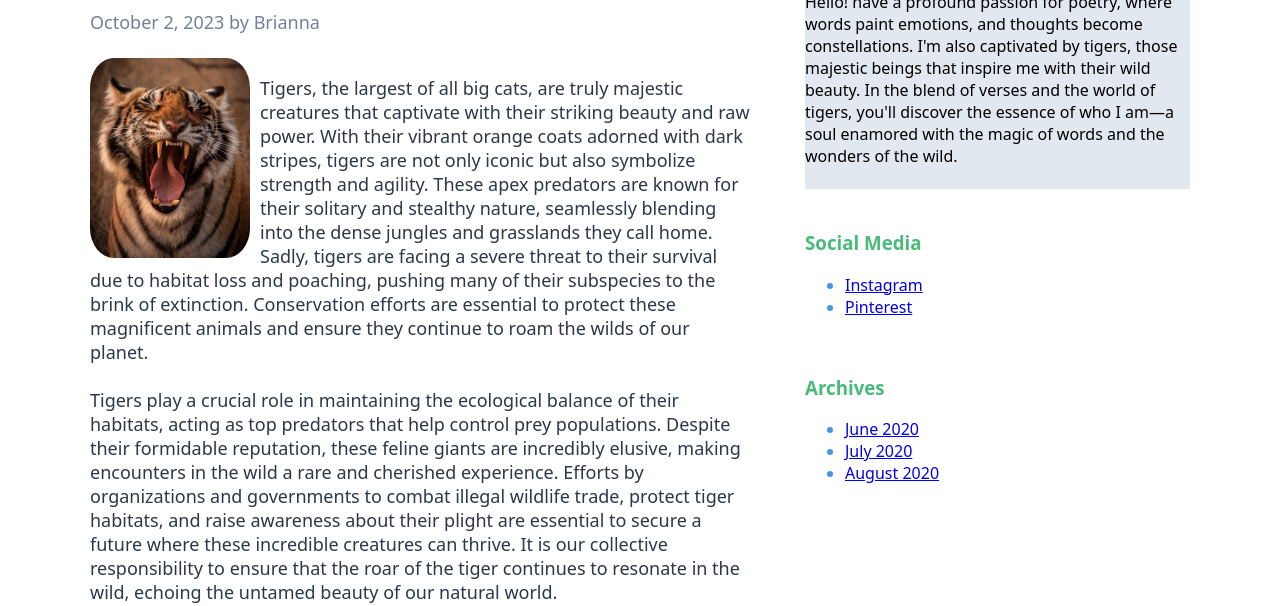
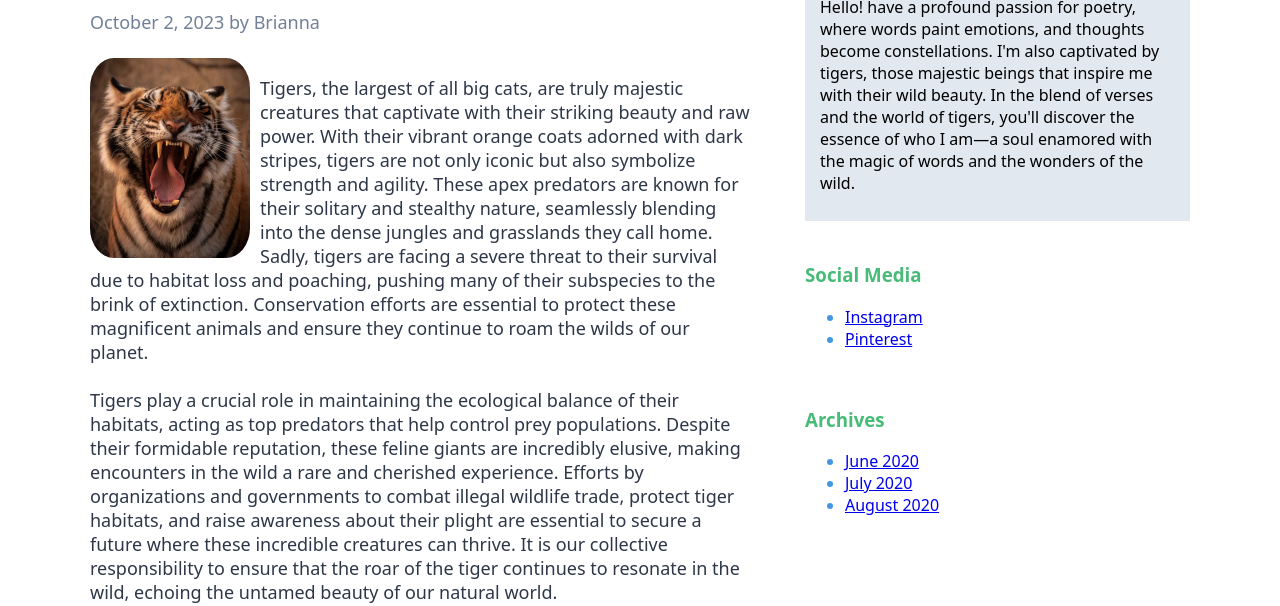
Before and after one commit to br1anna2022/info2180-lab2, a plain HTML site: page index.html in a window 1280 px wide. Shown: the part 494-1100 px from the top of the page. Drawn offline with Linux system fonts and the light colour scheme.

Commit message:
Added padding

```diff
--- a/styles.css
+++ b/styles.css
@@ -91,5 +91,5 @@ p3{
 
 section{
   background-color: #e2e8f0;
-  padding: 0px;
+  padding: 5px 15px;
 }
```
